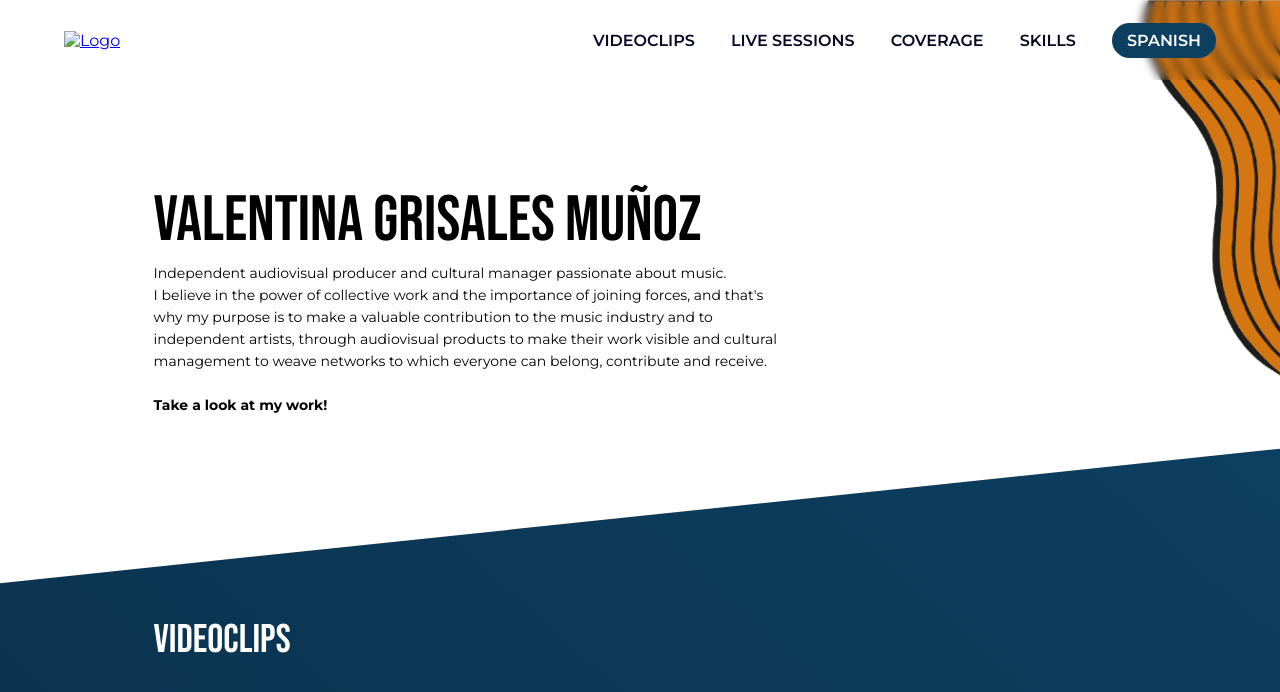
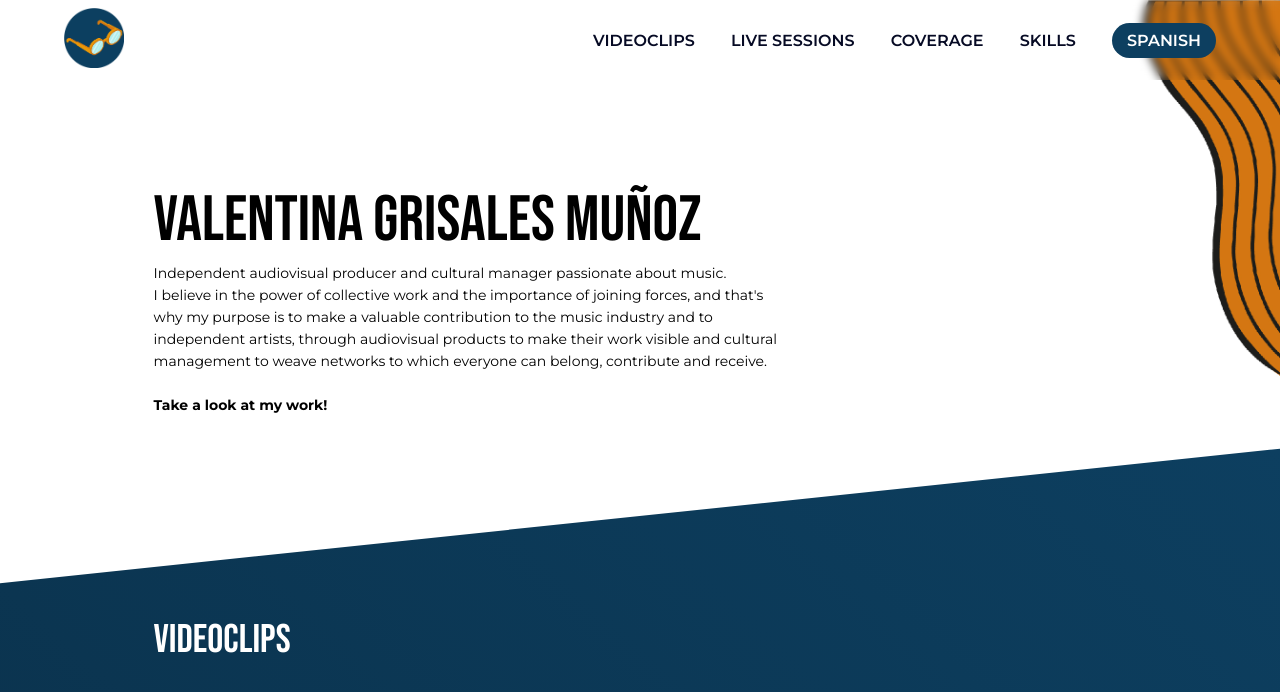
Before and after one commit to ojosmiopes/portafolio, a plain HTML site: page pages/english.html in a window 1280 px wide. Shown: the top 692 px of the page. Drawn offline with Linux system fonts and the light colour scheme.

Commit message:
Update english.html

```diff
--- a/pages/english.html
+++ b/pages/english.html
@@ -21,7 +21,7 @@
     <body>
         <header>
             <a href="#" class="logo">
-                <img src="images/logo.png" alt="Logo">
+                <img src="../images/logo.png" alt="Logo">
             </a>
             <nav>
                 <div class="menu">
@@ -248,7 +248,7 @@
 
         <footer>
             <a href="#" class="logo">
-                <img src="images/logo.png" alt="Logo">
+                <img src="../images/logo.png" alt="Logo">
             </a>
             <div class="social-media">
                 <ul>
```
